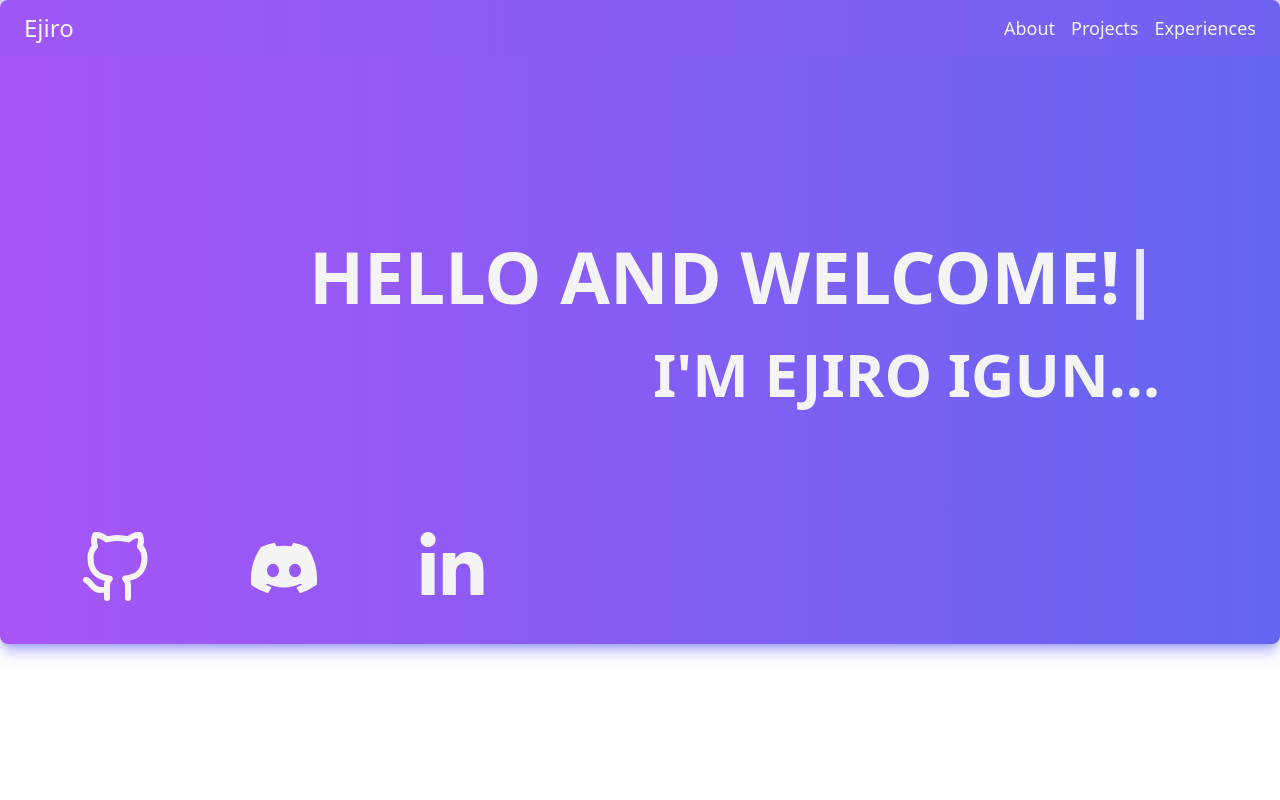
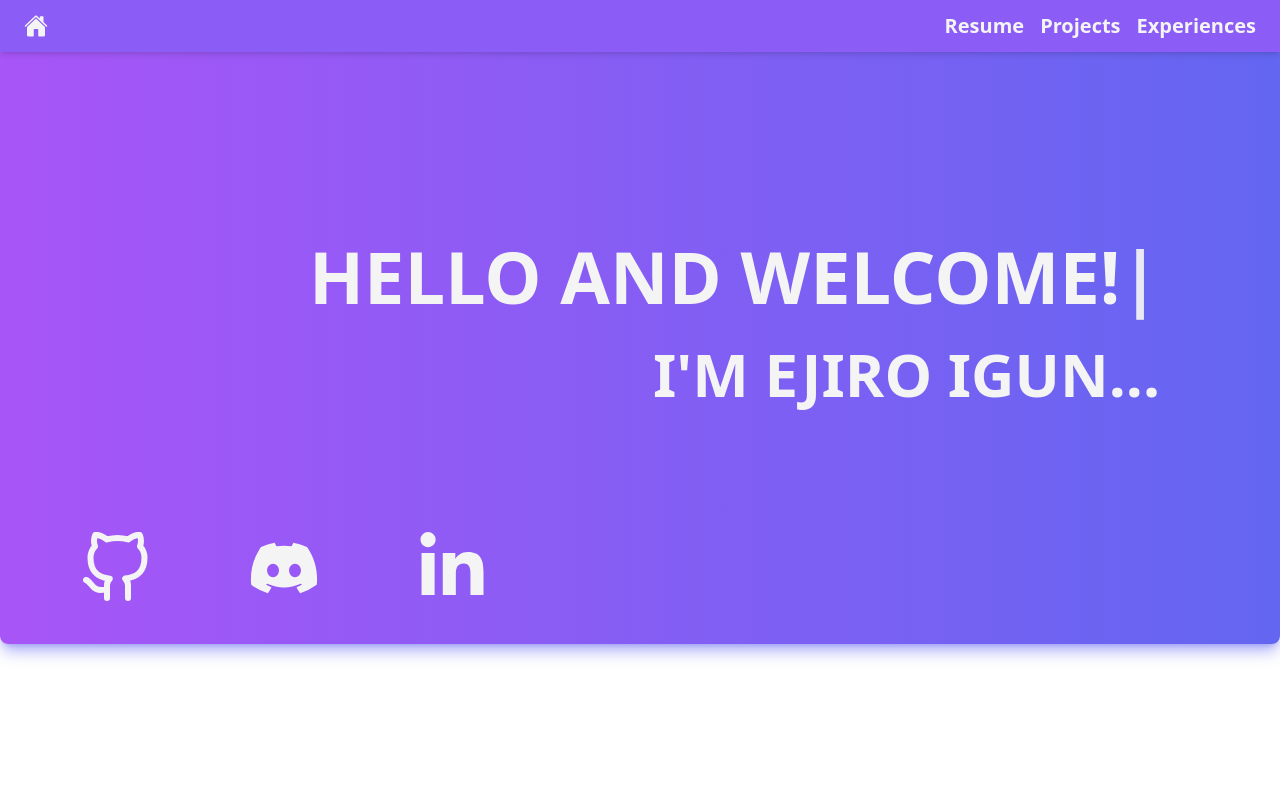
Before and after one commit to ejiro-codes/portfolio-site, a React (Vite) app: page / in a window 1280 px wide. Shown: the top 800 px of the page. Built offline with nearby package versions, Linux system fonts and the light colour scheme.

Commit message:
Update Navbar, Footer and Resume

```diff
--- /dev/null
+++ b/@/lib/utils.ts
@@ -0,0 +1,6 @@
+import { type ClassValue, clsx } from "clsx"
+import { twMerge } from "tailwind-merge"
+
+export function cn(...inputs: ClassValue[]) {
+  return twMerge(clsx(inputs))
+}
--- a/src/components/Footer.tsx
+++ b/src/components/Footer.tsx
@@ -1,19 +1,29 @@
-import React from "react";
-import resume from "/Ejiros_Resume.pdf";
+import { IoDocumentText } from "react-icons/io5";
+import { MdEmail } from "react-icons/md";
+import { FaXTwitter } from "react-icons/fa6";
+import resume from "/Final_Draft.pdf";
 
 function Footer() {
   return (
-    <div className="bottom-0 w-full bg-violet-500 h-20">
-      <div className="text-center" style={{ borderRadius: "30px" }}>
-        <a
-          className="text-2xl text-center underline"
-          href={resume}
-          target="_blank"
+    <div className="bottom-0 w-full ">
+      <nav className="container flex justify-center shadow-md mx-auto px-6 py-3">
+        <div
+          className="flex justify-between items-center"
+          style={{ zIndex: 999, position: "relative" }}
         >
-          Resume
-        </a>
-        <p className="text-lg">More to come...</p>
-      </div>
+          <div className="flex gap-4 space-x-10 p-2">
+            <a href={resume} className="text-4xl font-bold">
+              <IoDocumentText />
+            </a>
+            <a href="igunejiro@gmail.com" className="text-4xl font-bold">
+              <MdEmail />
+            </a>
+            <a href="#" className="text-4xl font-bold">
+              <FaXTwitter />
+            </a>
+          </div>
+        </div>
+      </nav>
     </div>
   );
 }
--- a/src/components/Navbar.tsx
+++ b/src/components/Navbar.tsx
@@ -1,9 +1,9 @@
-import React from "react";
+import { IoHome } from "react-icons/io5";
 
 function Navbar() {
   return (
-    <div className="fixed top-0 w-full bg-violet-500 bg-opacity-30">
-      <nav className="container mx-auto px-6 py-3">
+    <div className="fixed top-0 w-full bg-violet-500 ">
+      <nav className="container shadow-md mx-auto px-6 py-3">
         <div
           className="flex justify-between items-center"
           style={{ zIndex: 999, position: "relative" }}
@@ -12,16 +12,16 @@ function Navbar() {
             href="#"
             className="text-2xl text-zinc-100 opacity-100 xs:mr-5 md:mr-0"
           >
-            Ejiro
+            <IoHome />
           </a>
           <div className="flex space-x-4">
-            <a href="#about" className="text-lg text-zinc-100">
-              About
+            <a href="#resume" className="text-xl font-bold text-zinc-100">
+              Resume
             </a>
-            <a href="#projects" className="text-lg text-zinc-100">
+            <a href="#projects" className="text-xl font-bold text-zinc-100">
               Projects
             </a>
-            <a href="#experiences" className="text-lg text-zinc-100">
+            <a href="#experiences" className="text-xl font-bold text-zinc-100">
               Experiences
             </a>
           </div>
```
Also changed, not shown: 1 other file (tests, documents, lock files or other folders).
